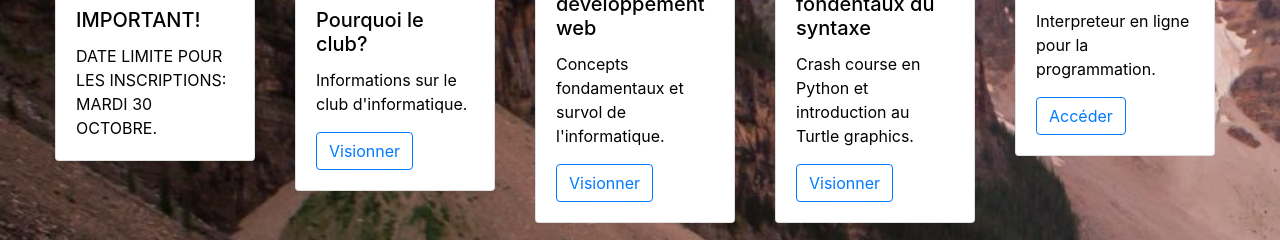
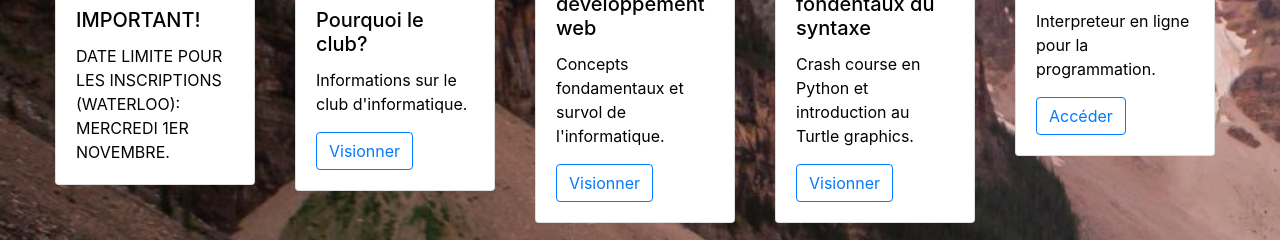
Before and after one commit to Brebeuf-Code/brebeuf-code.github.io, a plain HTML site: page ressources.html in a window 1280 px wide. Shown: the part 498-738 px from the top of the page. Drawn offline with nearby package versions, Linux system fonts and the light colour scheme.

Commit message:
Update ressources.html

```diff
--- a/ressources.html
+++ b/ressources.html
@@ -49,7 +49,7 @@
                         <img class="card-img-top" src="card1.jpg" alt="Card image cap">
                         <div class="card-body">
                             <h5 class="card-title black_text">IMPORTANT!</h5>
-                            <p class="card-text black_text">DATE LIMITE POUR LES INSCRIPTIONS: MARDI 30 OCTOBRE.</p>
+                            <p class="card-text black_text">DATE LIMITE POUR LES INSCRIPTIONS (WATERLOO): MERCREDI 1ER NOVEMBRE.</p>
 
                         </div>
                     </div>
```
